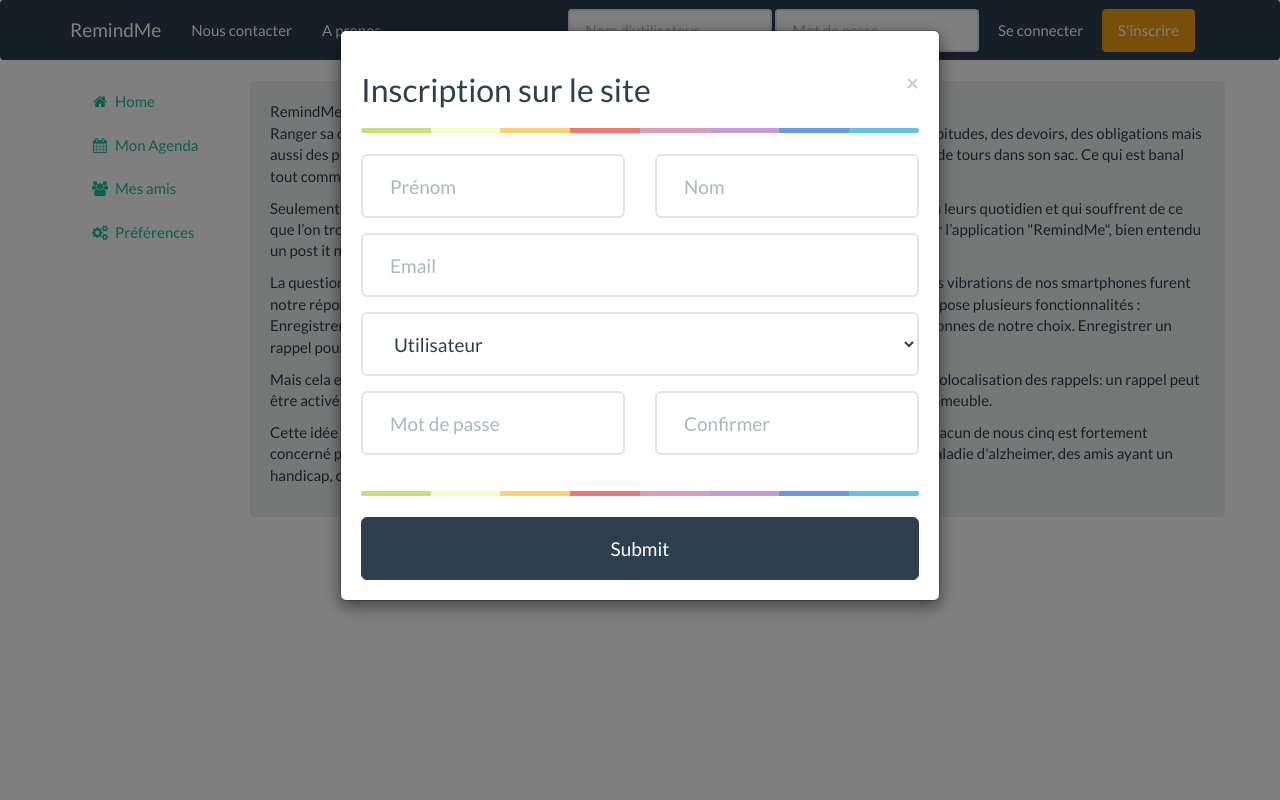
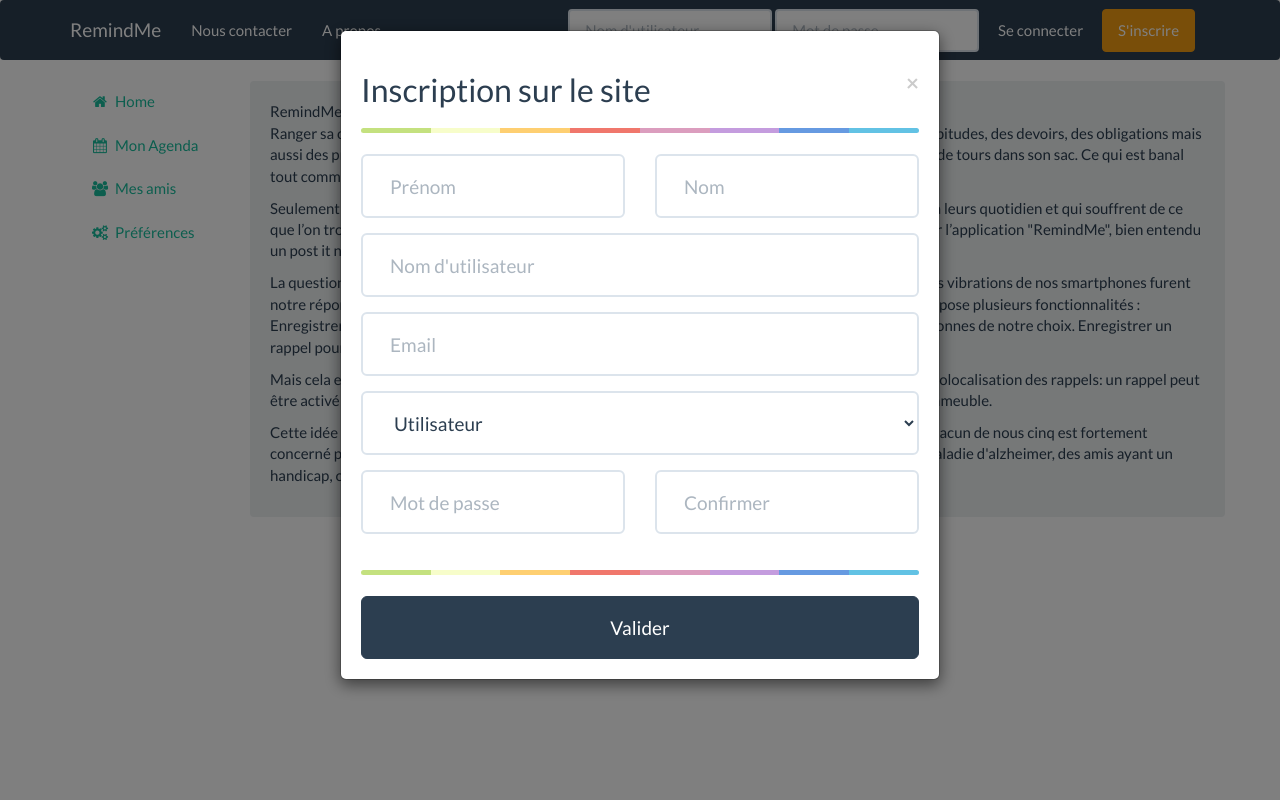
Before and after one commit to lowrencium/ReminderWeb, a PHP site: template templates/html.twig in a window 1280 px wide, after a click on "S'inscrire". Run offline with PHP 8.4, Linux system fonts and the light colour scheme; the template is opened without the code that fills it, so the values that code supplies are empty; some libraries are stand-ins or nearby versions.

Commit message:
Forgot username in register modal

```diff
--- a/templates/top_menu.twig
+++ b/templates/top_menu.twig
@@ -54,6 +54,9 @@
                                 </div>
                             </div>
                             <div class="form-group">
+                                <input type="text" name="pseudo" id="pseudo" class="form-control input-lg" placeholder="Nom d'utilisateur" tabindex="3">
+                            </div>
+                            <div class="form-group">
                                 <input type="email" name="email" id="email" class="form-control input-lg" placeholder="Email" tabindex="4">
                             </div>
                             <div class="form-group">
@@ -77,7 +80,7 @@
 
                             <hr class="colorgraph">
                             <div class="row">
-                                <div class="col-xs-12"><button type="submit" id="do_register" class="btn btn-primary btn-block btn-lg ladda-button" data-style="zoom-out" data-spinner-size="40"><span class="ladda-label">Submit</span></button></div>
+                                <div class="col-xs-12"><button type="submit" id="do_register" class="btn btn-primary btn-block btn-lg ladda-button" data-style="zoom-out" data-spinner-size="40"><span class="ladda-label">Valider</span></button></div>
                             </div>
                         </form>
                     </div>
```
